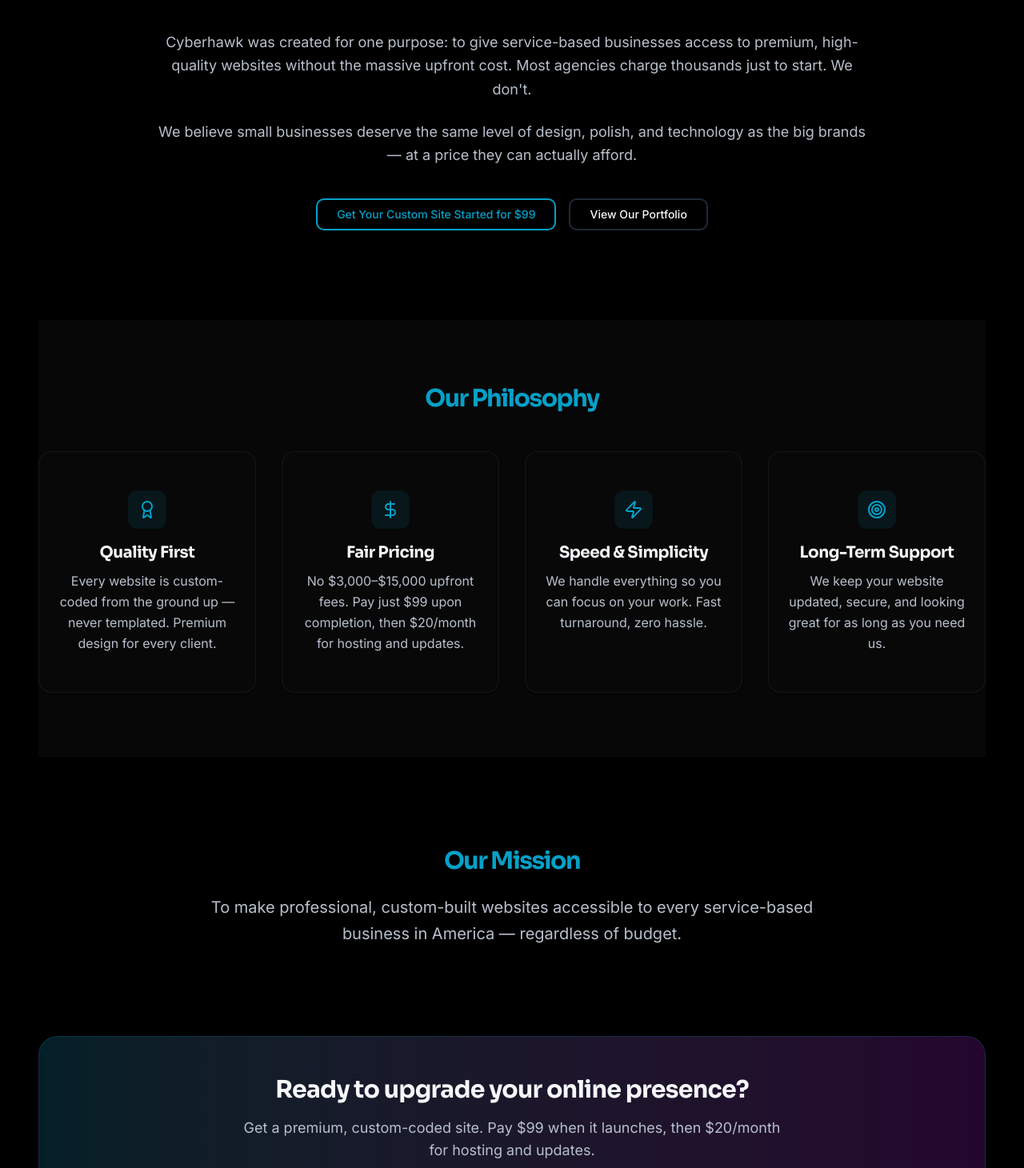
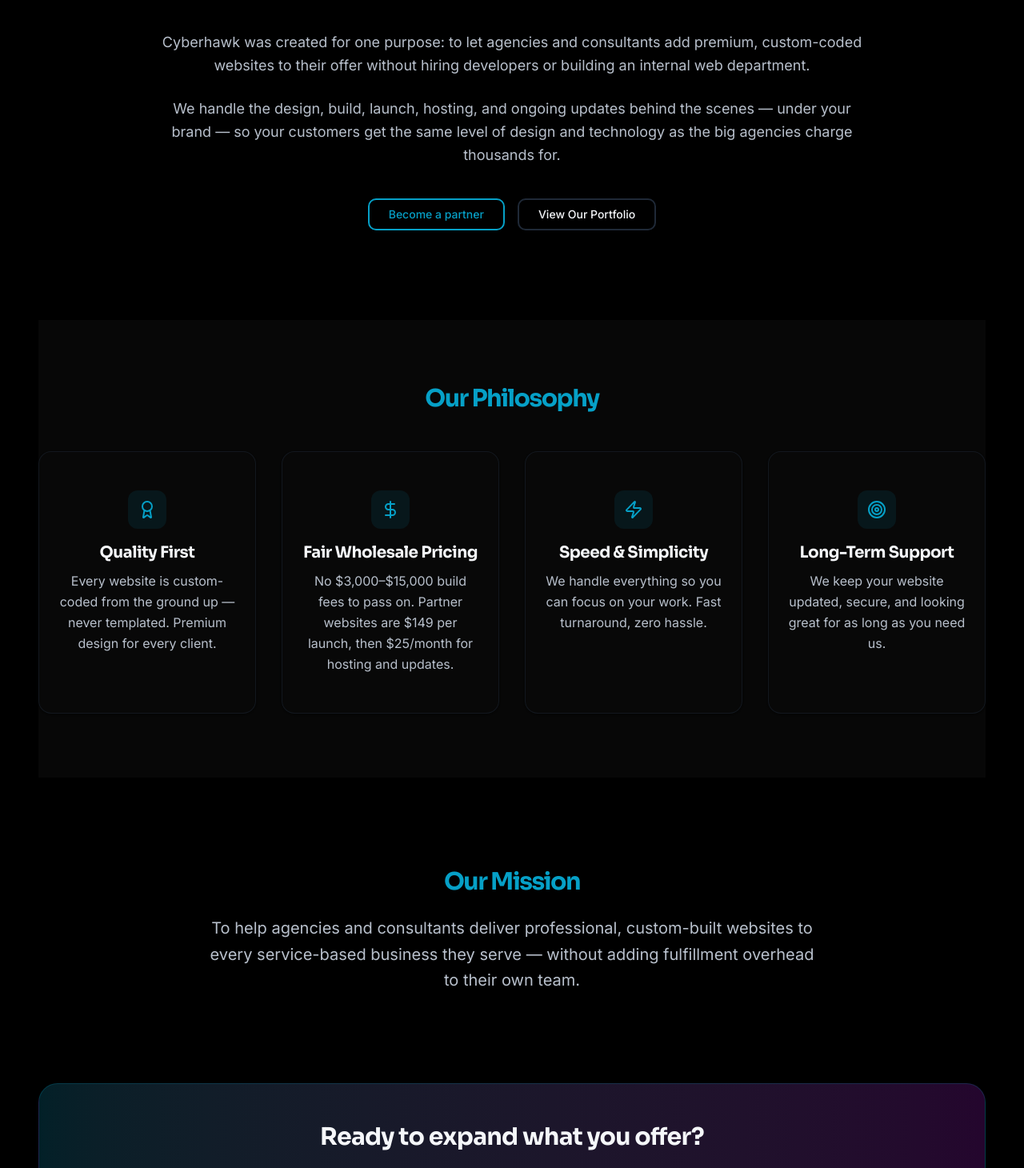
Before and after one commit to Cyberhawk-9/ghostwright-general-white-label, a Next.js app: page /about in a window 1280 px wide. Shown: the part 290-1750 px from the top of the page at 80% size. Built offline with nearby package versions, Linux system fonts and the light colour scheme.

Commit message:
Fix stale direct-client pricing copy on About and Terms pages

```diff
--- a/app/about/page.tsx
+++ b/app/about/page.tsx
@@ -18,9 +18,9 @@ const values = [
     icon: Award,
   },
   {
-    title: "Fair Pricing",
+    title: "Fair Wholesale Pricing",
     description:
-      "No $3,000–$15,000 upfront fees. Pay just $99 upon completion, then $20/month for hosting and updates.",
+      "No $3,000–$15,000 build fees to pass on. Partner websites are $149 per launch, then $25/month for hosting and updates.",
     icon: DollarSign,
   },
   {
@@ -43,20 +43,21 @@ export default function AboutPage() {
         <section className="container py-20 md:py-28">
           <div className="max-w-4xl mx-auto text-center">
             <h1 className="text-4xl font-bold tracking-tighter sm:text-5xl md:text-6xl mb-6">
-              A Better Way to Build Websites for <span className="text-primary">Service-Based Businesses</span>
+              A Better Way for Agencies to Deliver <span className="text-primary">Premium Websites</span>
             </h1>
             <div className="space-y-6 text-lg text-muted-foreground leading-relaxed mt-8">
               <p>
-                Cyberhawk was created for one purpose: to give service-based businesses access to premium, high-quality
-                websites without the massive upfront cost. Most agencies charge thousands just to start. We don't.
+                Cyberhawk was created for one purpose: to let agencies and consultants add premium, custom-coded
+                websites to their offer without hiring developers or building an internal web department.
               </p>
               <p>
-                We believe small businesses deserve the same level of design, polish, and technology as the big brands —
-                at a price they can actually afford.
+                We handle the design, build, launch, hosting, and ongoing updates behind the scenes — under your
+                brand — so your customers get the same level of design and technology as the big agencies charge
+                thousands for.
               </p>
             </div>
             <Button size="lg" className="mt-10" asChild>
-              <Link href="/contact">Get Your Custom Site Started for $99</Link>
+              <Link href="/contact">Become a partner</Link>
             </Button>
             <Button size="lg" variant="outline" className="mt-10 ml-4 bg-transparent" asChild>
               <Link href="/portfolio">View Our Portfolio</Link>
@@ -89,8 +90,8 @@ export default function AboutPage() {
           <div className="max-w-3xl mx-auto text-center">
             <h2 className="text-3xl font-bold tracking-tighter mb-6 text-primary">Our Mission</h2>
             <p className="text-xl text-muted-foreground leading-relaxed">
-              To make professional, custom-built websites accessible to every service-based business in America —
-              regardless of budget.
+              To help agencies and consultants deliver professional, custom-built websites to every service-based
+              business they serve — without adding fulfillment overhead to their own team.
             </p>
           </div>
         </section>
@@ -98,12 +99,13 @@ export default function AboutPage() {
         {/* CTA */}
         <section className="container pb-20">
           <div className="rounded-3xl bg-gradient-to-r from-primary/20 to-secondary/20 p-8 md:p-12 text-center border border-primary/20">
-            <h2 className="text-3xl font-bold mb-4">Ready to upgrade your online presence?</h2>
+            <h2 className="text-3xl font-bold mb-4">Ready to expand what you offer?</h2>
             <p className="text-lg text-muted-foreground mb-8 max-w-2xl mx-auto">
-              Get a premium, custom-coded site. Pay $99 when it launches, then $20/month for hosting and updates.
+              Add premium, custom-coded websites to your services. Partner pricing is $149 per launch, then
+              $25/month for hosting and updates.
             </p>
             <Button size="lg" asChild>
-              <Link href="/contact">Get Started for $99</Link>
+              <Link href="/contact">Become a partner</Link>
             </Button>
           </div>
         </section>
--- a/app/terms/page.tsx
+++ b/app/terms/page.tsx
@@ -25,8 +25,8 @@ export default function TermsPage() {
           <section>
             <h2 className="text-2xl font-bold mb-4">Payment Terms</h2>
             <p className="text-muted-foreground leading-relaxed mb-4">
-              Payment is $99 upon completion of your website. After launch, you pay $20/month for hosting, SSL
-              certificates, and ongoing updates. Payment terms are as follows:
+              Payment is $149 upon completion of each partner website. After launch, you pay $25/month for hosting,
+              SSL certificates, and ongoing updates. Payment terms are as follows:
             </p>
             <ul className="list-disc list-inside space-y-2 text-muted-foreground ml-4">
               <li>$149 is due upon completion and approval of each partner website</li>
```
